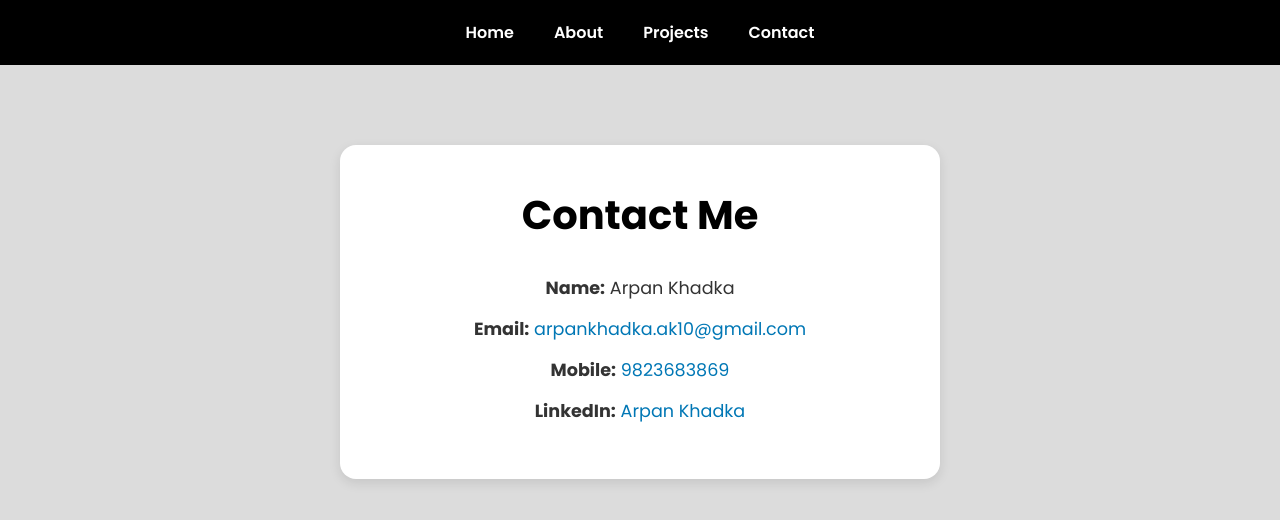
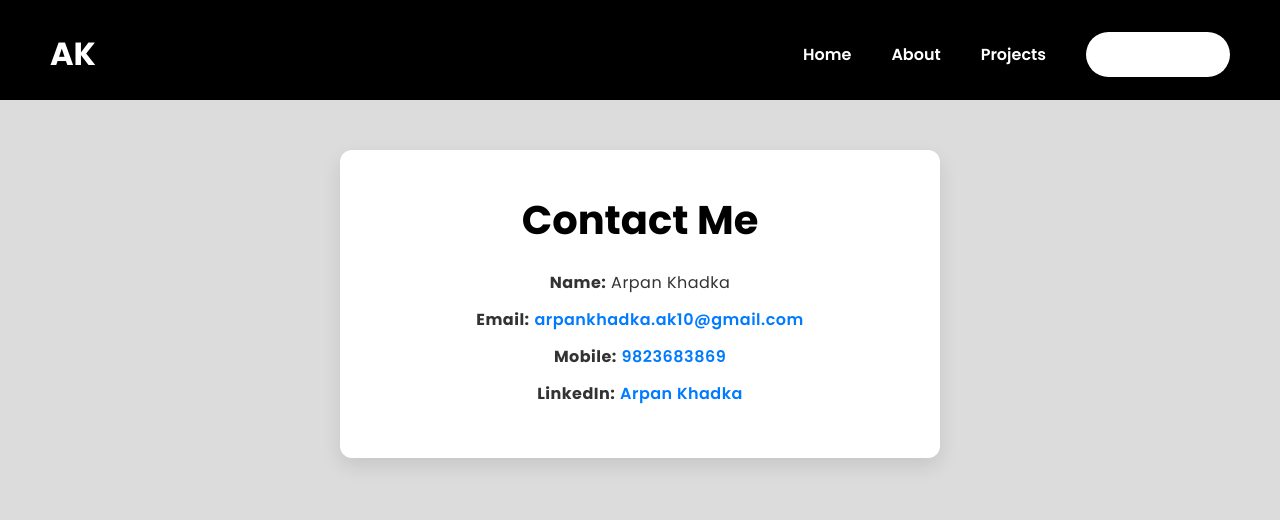
Before and after one commit to arpankhadka10/Portfolio, a plain HTML site: page contacts.html in a window 1280 px wide. Drawn offline with Linux system fonts and the light colour scheme.

Commit message:
Update contacts.html

```diff
--- a/contacts.html
+++ b/contacts.html
@@ -26,66 +26,93 @@
 
         /* Navigation */
         nav {
-            position: relative;
-            background-color: black;
-            padding: 20px 50px;
+            position: absolute;
+            top: 30px;
+            left: 50px;
+            right: 50px;
             display: flex;
-            justify-content: center;
+            justify-content: space-between;
+            align-items: center;
+            z-index: 100;
+        }
+
+        .logo {
+            font-weight: 700;
+            font-size: 2rem;
+            color: white;
+        }
+
+        .nav-links {
+            display: flex;
+            gap: 40px;
             align-items: center;
         }
 
-        nav ul {
-            display: flex;
-            gap: 40px;
-            list-style-type: none;
-        }
-
-        nav ul li a {
+        .nav-links a {
             color: white;
             text-decoration: none;
             font-size: 1rem;
             font-weight: 600;
-            transition: color 0.3s;
+            position: relative;
         }
 
-        nav ul li a:hover {
-            color: #dcdcdc;
-            text-decoration: underline;
+        .contact-button {
+            background: white;
+            color: black;
+            padding: 10px 25px;
+            border-radius: 25px;
+            font-weight: 700;
+            transition: background 0.3s;
         }
 
-        /* Contact Container */
+        .contact-button:hover {
+            background: #f0f0f0;
+        }
+
+        body::before {
+            content: "";
+            background: black;
+            position: absolute;
+            top: 0;
+            left: 0;
+            right: 0;
+            height: 100px;
+            z-index: -1;
+        }
+
+        /* Contact Section */
         .contact-container {
             background-color: white;
-            padding: 40px 30px;
-            border-radius: 16px;
-            box-shadow: 0 4px 12px rgba(0, 0, 0, 0.1);
+            padding: 40px;
+            border-radius: 12px;
+            box-shadow: 0 8px 20px rgba(0, 0, 0, 0.1);
             text-align: center;
-            width: 100%;
+            width: 90%;
             max-width: 600px;
-            margin: 80px auto;
+            margin: 150px auto 80px;
         }
 
         .contact-container h1 {
+            margin-bottom: 20px;
             font-size: 2.5rem;
             font-weight: 700;
-            margin-bottom: 30px;
+            color: black;
         }
 
         .contact-container p {
-            font-size: 1.1rem;
-            font-weight: 500;
-            margin: 15px 0;
+            font-size: 1rem;
+            margin: 12px 0;
+            letter-spacing: 0.03em;
             color: #333;
         }
 
         .contact-container a {
-            color: #0077b5;
+            color: #007bff;
             text-decoration: none;
-            transition: color 0.3s;
+            font-weight: 600;
         }
 
         .contact-container a:hover {
-            color: #004b7c;
             text-decoration: underline;
         }
     </style>
@@ -94,15 +121,16 @@
 
     <!-- Navigation Bar -->
     <nav>
-        <ul>
-            <li><a href="index.html">Home</a></li>
-            <li><a href="about.html">About</a></li>
-            <li><a href="project.html">Projects</a></li>
-            <li><a href="contacts.html">Contact</a></li>
-        </ul>
+        <div class="logo">AK</div>
+        <div class="nav-links">
+            <a href="index.html">Home</a>
+            <a href="about.html">About</a>
+            <a href="project.html">Projects</a>
+            <a href="contacts.html" class="contact-button">Contact Me</a>
+        </div>
     </nav>
 
-    <!-- Contact Section -->
+    <!-- Contact Content -->
     <div class="contact-container">
         <h1>Contact Me</h1>
         <p><strong>Name:</strong> Arpan Khadka</p>
```
